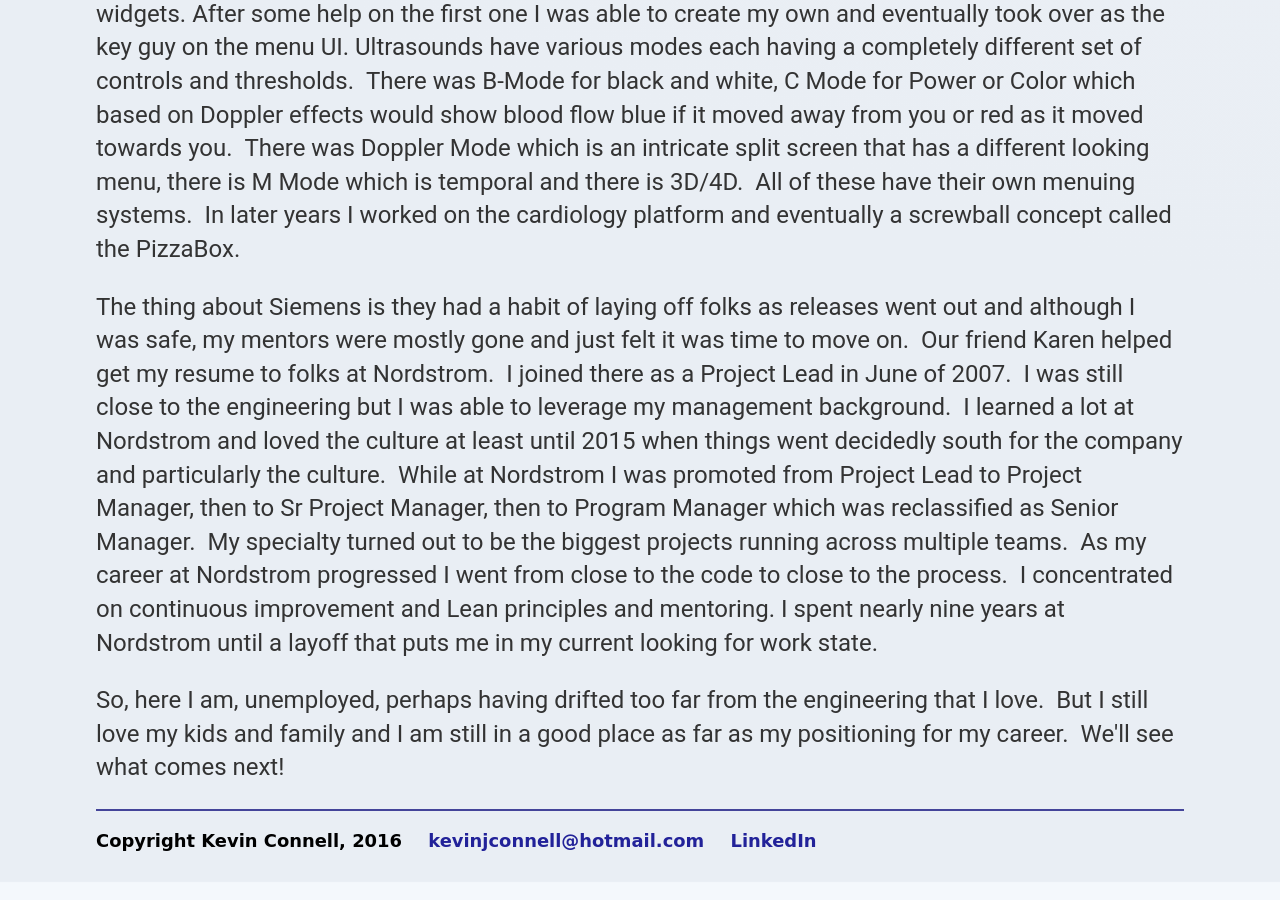
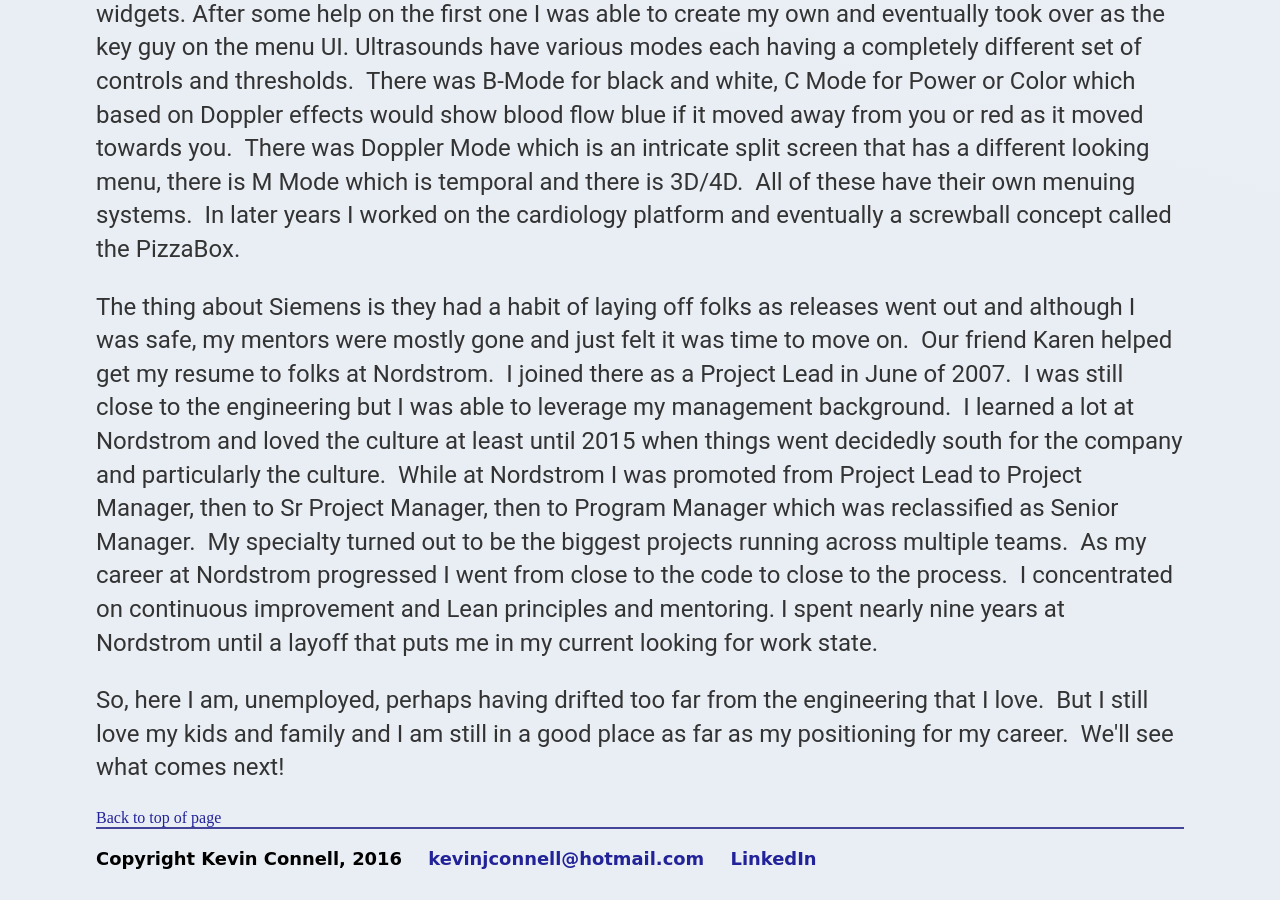
Before and after one commit to mo4dawg/mo4dawg.github.io, a Jekyll site: the page built from about/index.html, in a window 1280 px wide and 900 px high, scrolled down 3485 px. Built offline with Jekyll 4.4.1, drawn with Linux system fonts in a browser that asks for light colours.

Commit message:
Update index.html

```diff
--- a/about/index.html
+++ b/about/index.html
@@ -21,4 +21,6 @@
 <p>Siemens turned out to be a perfect fit, I joined in November 2001. &nbsp;Both companies used Rational Clearcase, both companies were doing a mix of Windows and Unix work. &nbsp;I moved seamlessly from my Solaris machine at Applied Microsystems to a Solaris machine at Siemens. &nbsp;I was able to quickly get my development environment up with Emacs and Bash shell.  Those were the days.  I loved working on the Elegra system. &nbsp;It turned out in the end I was the last developer still working on the system before moving over to the Windows based Antares platform. &nbsp;With Antares we built a set of proprietary menu widgets.  After some help on the first one I was able to create my own and eventually took over as the key guy on the menu UI.  Ultrasounds have various modes each having a completely different set of controls and thresholds. &nbsp;There was B-Mode for black and white, C Mode for Power or Color which based on Doppler effects would show blood flow blue if it moved away from you or red as it moved towards you. &nbsp;There was Doppler Mode which is an intricate split screen that has a different looking menu, there is M Mode which is temporal and there is 3D/4D. &nbsp;All of these have their own menuing systems. &nbsp;In later years I worked on the cardiology platform and eventually a screwball concept called the PizzaBox. </p>
 <p> The thing about Siemens is they had a habit of laying off folks as releases went out and although I was safe, my mentors were mostly gone and just felt it was time to move on. &nbsp;Our friend Karen helped get my resume to folks at Nordstrom. &nbsp;I joined there as a Project Lead in June of 2007. &nbsp;I was still close to the engineering but I was able to leverage my management background. &nbsp;I learned a lot at Nordstrom and loved the culture at least until 2015 when things went decidedly south for the company and particularly the culture. &nbsp;While at Nordstrom I was promoted from Project Lead to Project Manager, then to Sr Project Manager, then to Program Manager which was reclassified as Senior Manager. &nbsp;My specialty turned out to be the biggest projects running across multiple teams.  &nbsp;As my career at Nordstrom progressed I went from close to the code to close to the process. &nbsp;I concentrated on continuous improvement and Lean principles and mentoring. I spent nearly nine years at Nordstrom until a layoff that puts me in my current looking for work state. </p>
 <p>So, here I am, unemployed, perhaps having drifted too far from the engineering that I love.  &nbsp;But I still love my kids and family and I am still in a good place as far as my positioning for my career. &nbsp;We'll see what comes next!</p>
+<a href="#top">Back to top of page</a>
+
 </div><!-- /.blurb -->
```
